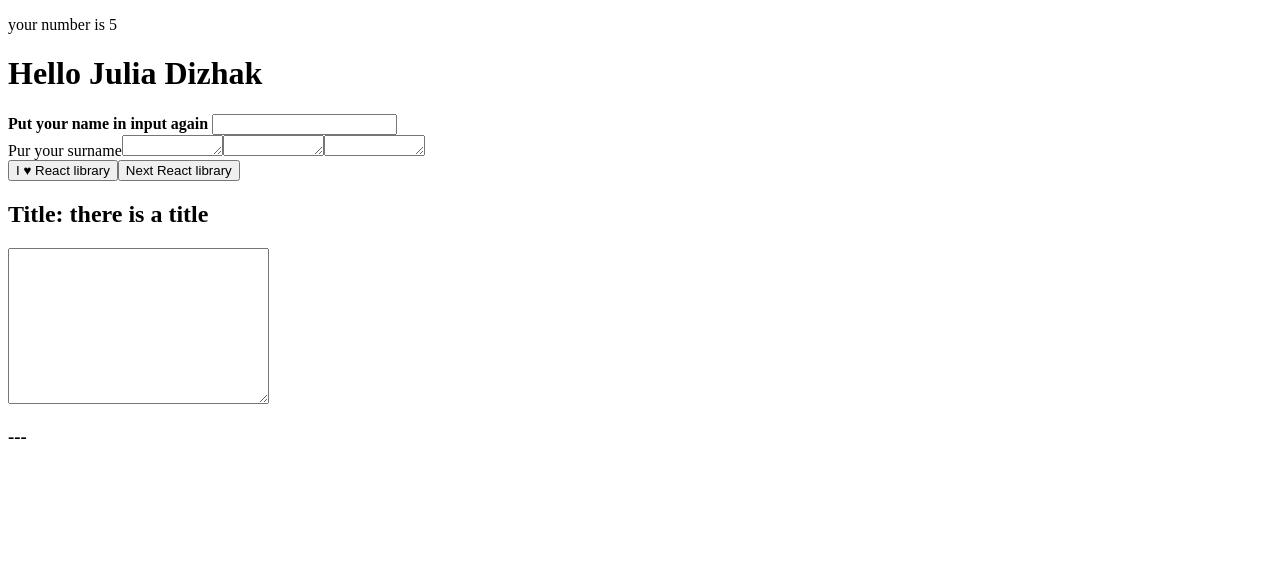
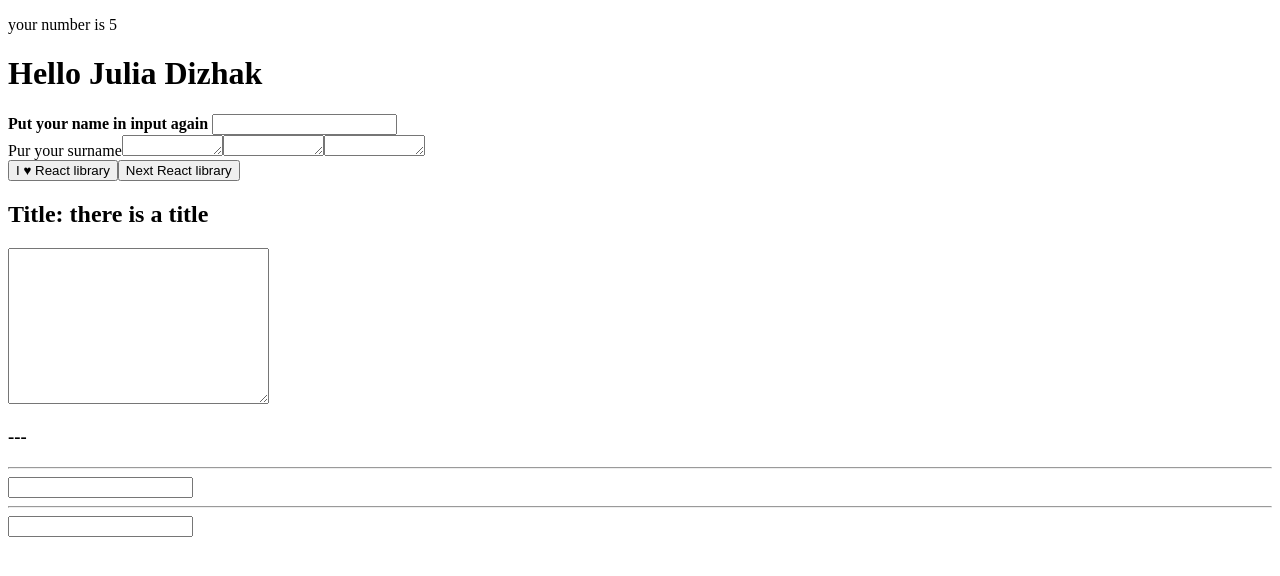
Before and after one commit to julia-dizhak/movie-app, a React (Create React App) app in the folder my-app/: page / in a window 1280 px wide. Shown: the top 576 px of the page. Built offline with nearby package versions, Linux system fonts and the light colour scheme.

Commit message:
Lesson 10: ref to get a refernce to specific component

```diff
--- a/my-app/src/App.js
+++ b/my-app/src/App.js
@@ -3,7 +3,7 @@ import PropTypes from 'prop-types';
 
 // create component by es6 class Component
 class App extends React.Component {
-    //
+    // setup constructor
     constructor() {
         super(); //
         this.state = {
@@ -35,7 +35,11 @@ class App extends React.Component {
         return (
             <div>
                 <p>{text} is {number}</p>
+
                 <h1 className="test">Hello {this.state.name} {this.state.surname}</h1>
+                {/*JSX get compiled by js :*/}
+                {/*return React.createElement('h1', null, 'Hello');*/}
+
                 <b>Put your name in input again </b>
                 <input type="text" onChange={this.setNewName.bind(this)} />
                 <div>
@@ -69,17 +73,17 @@ class App extends React.Component {
                         rows="10"/>
                     <h3>{this.state.currentEvent}</h3>
                 </div>
+
+                <hr />
+                <Additional />
             </div>
 
         )
-
-        // JSX get compiled by js :
-        // return React.createElement('h1', null, 'Hello');
     }
 }
 
 // stateless function Component
-//const App = () => <h1>Hello stateless Julia</h1>
+// const App = () => <h1>Hello stateless Julia</h1>
 
 App.propTypes = {
     text: PropTypes.string,
@@ -101,7 +105,7 @@ class Button extends React.Component {
     }
 }
 
-//const Button = (props) => <button>{props.children} + test icon</button>
+// const Button = (props) => <button>{props.children} + test icon</button>
 
 class Heart extends React.Component {
     render() {
@@ -110,10 +114,10 @@ class Heart extends React.Component {
 }
 
 const Title = (props) =>
-    <h2>Title: {props.title}</h2>
+    <h2>Title: {props.title}</h2>;
 
 Title.propTypes = {
-    //title: PropTypes.string.isRequired
+    // title: PropTypes.string.isRequired
     // custom propType validation
     title(props, propName, component) {
         if (!(propName in props)) {
@@ -123,6 +127,39 @@ Title.propTypes = {
             return new Error(`${propName} was too short`);
         }
     }
+};
+
+class Additional extends React.Component {
+    constructor() {
+        super();
+        this.state = {a: ''}
+    }
+    update(event) {
+        this.setState({
+            //a: event.target.value,
+            a: this.a.value,
+            //b: event.target.value
+            b: this.refs.b.value
+        })
+    }
+    render() {
+        return (
+            <div>
+                <input
+                    // ref="a"
+                    ref={node => this.a = node}
+                    type="text"
+                    onChange={this.update.bind(this)}
+                /> {this.state.a}
+                <hr/>
+                <input
+                    ref="b"
+                    type="text"
+                    onChange={this.update.bind(this)}
+                /> {this.state.b}
+            </div>
+        )
+    }
 }
 
 export default App;
--- a/my-app/src/index.js
+++ b/my-app/src/index.js
@@ -1,6 +1,7 @@
 import React from 'react';
 import ReactDOM from 'react-dom';
 import App from './App';
+// import Additional from  './Additional';
 
 ReactDOM.render(
     <App number={5} text="your number " />,
```
Also changed, not shown: my-app/src/Additional.js (added, +31 -0 lines), 1 other file (tests, documents, lock files or other folders).
